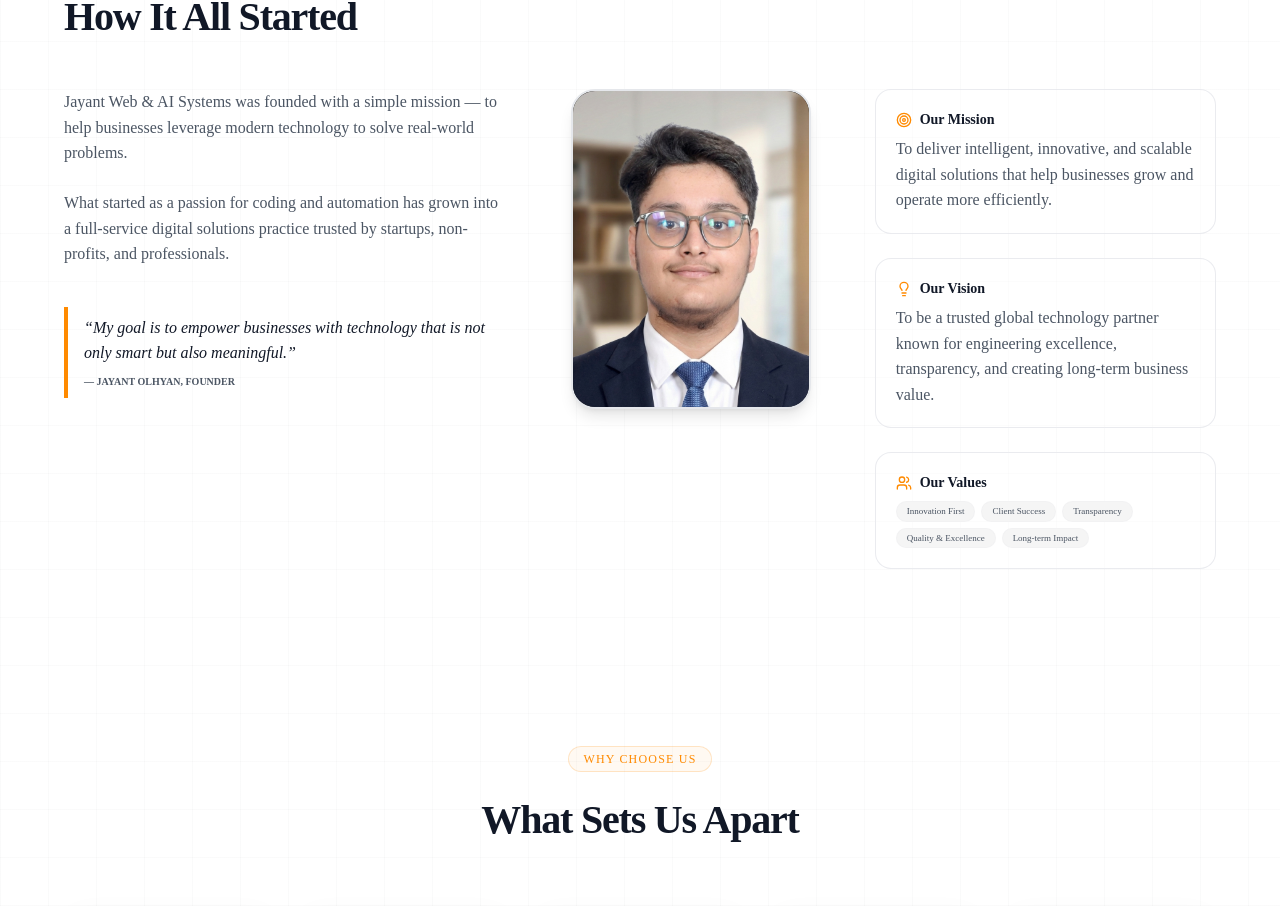
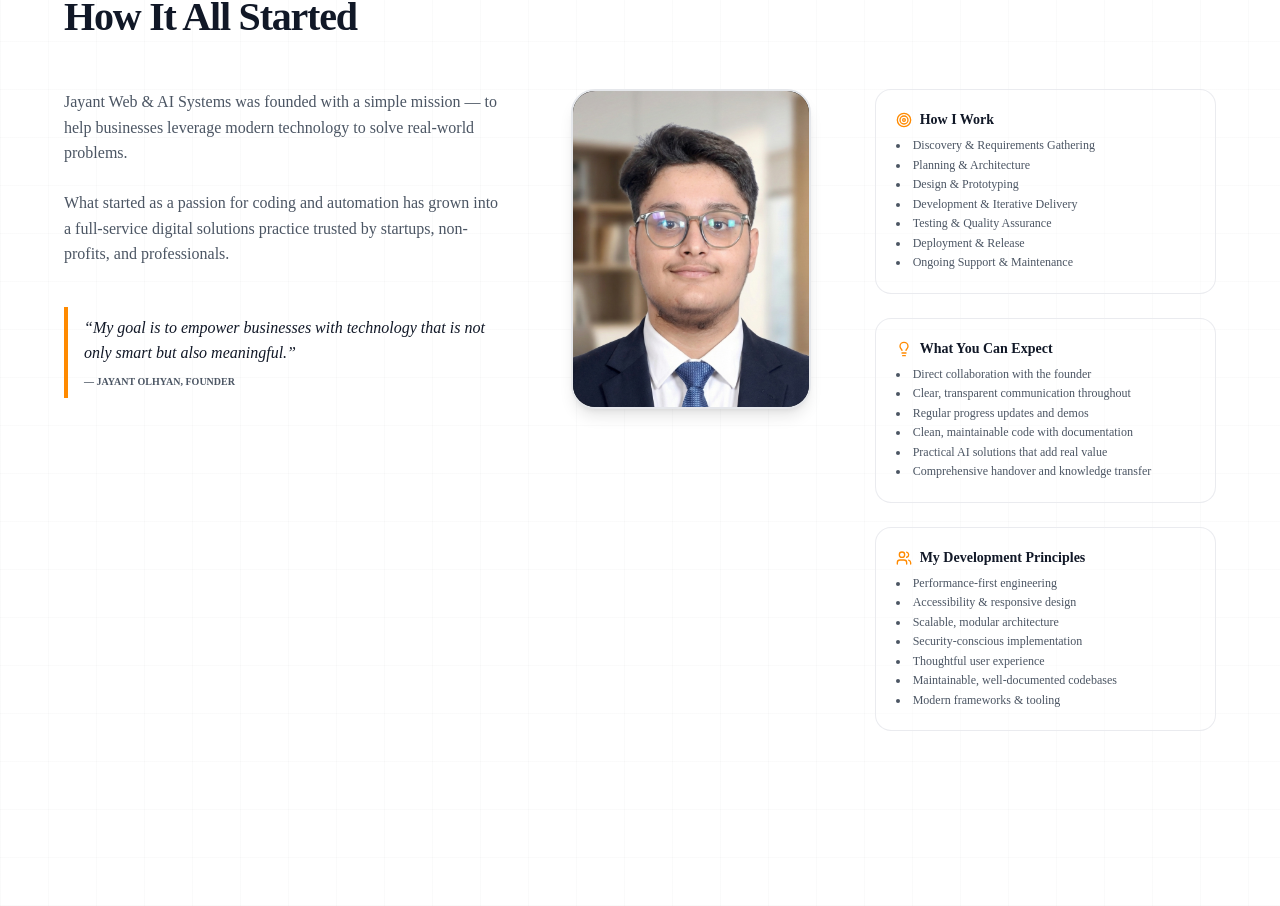
Before and after one commit to JayantOlhyan/Jayant-solutions, a Next.js app: page /about in a window 1280 px wide. Shown: the part 1031-1937 px from the top of the page. Built offline with nearby package versions, Linux system fonts and the light colour scheme.

Commit message:
Update mission statements and core values content

```diff
--- a/src/app/about/page.tsx
+++ b/src/app/about/page.tsx
@@ -193,35 +193,51 @@ export default function AboutPage() {
 
               {/* Right Column: Mission/Vision/Values */}
               <div className="lg:col-span-4 flex flex-col gap-6">
+                {/* How I Work */}
                 <div className="border border-border-custom/80 rounded-2xl p-5 bg-card-bg/40">
                   <h4 className="font-serif text-sm font-bold text-text-base mb-1.5 flex items-center gap-2">
-                    <Target className="size-4 text-primary" /> Our Mission
+                    <Target className="size-4 text-primary" /> How I Work
                   </h4>
-                  <p className="text-[11px] md:text-xs text-text-muted leading-relaxed">
-                    To deliver intelligent, innovative, and scalable digital solutions that help businesses grow and operate more efficiently.
-                  </p>
+                  <ul className="list-disc list-inside text-[11px] md:text-xs text-text-muted leading-relaxed">
+                    <li>Discovery & Requirements Gathering</li>
+                    <li>Planning & Architecture</li>
+                    <li>Design & Prototyping</li>
+                    <li>Development & Iterative Delivery</li>
+                    <li>Testing & Quality Assurance</li>
+                    <li>Deployment & Release</li>
+                    <li>Ongoing Support & Maintenance</li>
+                  </ul>
                 </div>
 
+                {/* What You Can Expect */}
                 <div className="border border-border-custom/80 rounded-2xl p-5 bg-card-bg/40">
                   <h4 className="font-serif text-sm font-bold text-text-base mb-1.5 flex items-center gap-2">
-                    <Lightbulb className="size-4 text-primary" /> Our Vision
+                    <Lightbulb className="size-4 text-primary" /> What You Can Expect
                   </h4>
-                  <p className="text-[11px] md:text-xs text-text-muted leading-relaxed">
-                    To be a trusted global technology partner known for engineering excellence, transparency, and creating long-term business value.
-                  </p>
+                  <ul className="list-disc list-inside text-[11px] md:text-xs text-text-muted leading-relaxed">
+                    <li>Direct collaboration with the founder</li>
+                    <li>Clear, transparent communication throughout</li>
+                    <li>Regular progress updates and demos</li>
+                    <li>Clean, maintainable code with documentation</li>
+                    <li>Practical AI solutions that add real value</li>
+                    <li>Comprehensive handover and knowledge transfer</li>
+                  </ul>
                 </div>
 
+                {/* My Development Principles */}
                 <div className="border border-border-custom/80 rounded-2xl p-5 bg-card-bg/40">
                   <h4 className="font-serif text-sm font-bold text-text-base mb-1.5 flex items-center gap-2">
-                    <Users className="size-4 text-primary" /> Our Values
+                    <Users className="size-4 text-primary" /> My Development Principles
                   </h4>
-                  <div className="flex flex-wrap gap-1.5 mt-2">
-                    {["Innovation First", "Client Success", "Transparency", "Quality & Excellence", "Long-term Impact"].map((v) => (
-                      <span key={v} className="text-[9px] font-mono text-text-muted bg-neutral-100 dark:bg-neutral-900 border border-border-custom/20 px-2.5 py-0.5 rounded-full">
-                        {v}
-                      </span>
-                    ))}
-                  </div>
+                  <ul className="list-disc list-inside text-[11px] md:text-xs text-text-muted leading-relaxed">
+                    <li>Performance‑first engineering</li>
+                    <li>Accessibility & responsive design</li>
+                    <li>Scalable, modular architecture</li>
+                    <li>Security‑conscious implementation</li>
+                    <li>Thoughtful user experience</li>
+                    <li>Maintainable, well‑documented codebases</li>
+                    <li>Modern frameworks & tooling</li>
+                  </ul>
                 </div>
               </div>
 
--- a/src/app/company/founder/page.tsx
+++ b/src/app/company/founder/page.tsx
@@ -156,22 +156,22 @@ export default function FounderPage() {
               <span className="font-mono text-[10px] md:text-xs tracking-widest uppercase text-primary border border-primary/20 bg-primary/5 px-3.5 py-1 rounded-full mb-4 inline-block">
                 WHAT DRIVES ME
               </span>
-              <h2 className="font-serif text-3xl md:text-5xl font-bold tracking-tight text-text-base mt-2">
-                Core Values & Beliefs
+
+              {/* My Development Principles */}
+              <h2 className="font-serif text-3xl md:text-5xl font-bold tracking-tight text-text-base mb-4">
+                My Development Principles
               </h2>
+              <ul className="list-disc list-inside text-[11px] md:text-xs text-text-muted leading-relaxed">
+                <li>Performance‑first engineering</li>
+                <li>Accessibility & responsive design</li>
+                <li>Scalable, modular architecture</li>
+                <li>Security‑conscious implementation</li>
+                <li>Thoughtful user experience</li>
+                <li>Maintainable, well‑documented codebases</li>
+                <li>Modern frameworks & tooling</li>
+              </ul>
             </div>
 
-            <div className="grid grid-cols-1 sm:grid-cols-4 gap-6">
-              {values.map((val, idx) => (
-                <div key={idx} className="hog-card rounded-2xl p-5 border border-border-custom bg-card-bg/40 flex flex-col gap-3 text-left">
-                  <div className="size-9 rounded-full border border-border-custom bg-card-bg flex items-center justify-center">
-                    {val.icon}
-                  </div>
-                  <h5 className="font-serif text-xs md:text-sm font-bold text-text-base leading-snug">{val.title}</h5>
-                  <p className="text-[10px] md:text-xs text-text-muted leading-relaxed">{val.desc}</p>
-                </div>
-              ))}
-            </div>
           </section>
 
           {/* Milestones timeline */}
--- a/src/components/Testimonials.tsx
+++ b/src/components/Testimonials.tsx
@@ -1,82 +1,8 @@
 "use client";
 
 import React from "react";
-import { Star } from "lucide-react";
-import { motion } from "framer-motion";
 
 export default function Testimonials() {
-  const reviews = [
-    {
-      stars: 5,
-      text: "Jayant and his team delivered a brilliant AI solution that exceeded our expectations. Highly professional, communicative, and talented.",
-      author: "Dr. Vivek Sharma",
-      role: "Founder, Healthkinator",
-      avatar: "https://images.unsplash.com/photo-1472099645785-5658abf4ff4e?auto=format&fit=facearea&facepad=2&w=256&h=256&q=80",
-    },
-    {
-      stars: 5,
-      text: "The automation they built for us saved hundreds of hours every month. The impact on our productivity has been incredible.",
-      author: "Priya Mehta",
-      role: "CEO, WeAct",
-      avatar: "https://images.unsplash.com/photo-1534528741775-53994a69daeb?auto=format&fit=facearea&facepad=2&w=256&h=256&q=80",
-    },
-    {
-      stars: 5,
-      text: "Clean code, on-time delivery, and excellent support. Jayant Web & AI Systems is now our go-to tech partner.",
-      author: "Rohit Verma",
-      role: "CTO, KhelClan",
-      avatar: "https://images.unsplash.com/photo-1507003211169-0a1dd7228f2d?auto=format&fit=facearea&facepad=2&w=256&h=256&q=80",
-    },
-  ];
-
-  return (
-    <div className="w-full">
-      <div className="text-center max-w-2xl mx-auto mb-16">
-        <span className="font-mono text-[10px] md:text-xs tracking-widest uppercase text-primary border border-primary/20 bg-primary/5 px-3.5 py-1 rounded-full mb-4 inline-block">
-          CLIENTS LOVE WORKING WITH US
-        </span>
-        <h2 className="font-serif text-3xl md:text-5xl font-bold tracking-tight text-text-base mt-2">
-          What Our Clients Say
-        </h2>
-      </div>
-
-      <div className="grid grid-cols-1 md:grid-cols-3 gap-8">
-        {reviews.map((rev, idx) => (
-          <div
-            key={idx}
-            className="hog-card rounded-3xl p-6 md:p-8 bg-card-bg/60 backdrop-blur-sm flex flex-col justify-between"
-          >
-            <div>
-              {/* Stars */}
-              <div className="flex items-center gap-1 mb-4">
-                {[...Array(rev.stars)].map((_, i) => (
-                  <Star key={i} className="size-4 fill-primary text-primary" />
-                ))}
-              </div>
-              <p className="text-xs md:text-sm text-text-muted italic leading-relaxed mb-6">
-                &ldquo;{rev.text}&rdquo;
-              </p>
-            </div>
-
-            {/* Author */}
-            <div className="flex items-center gap-3 border-t border-border-custom/30 pt-4">
-              <img
-                src={rev.avatar}
-                alt={rev.author}
-                className="size-10 rounded-full border border-border-custom object-cover"
-              />
-              <div className="flex flex-col">
-                <span className="font-serif text-xs md:text-sm font-bold text-text-base leading-none">
-                  {rev.author}
-                </span>
-                <span className="text-[10px] text-text-muted mt-1 uppercase font-semibold tracking-wider">
-                  {rev.role}
-                </span>
-              </div>
-            </div>
-          </div>
-        ))}
-      </div>
-    </div>
-  );
+  // No verified testimonials are available for display.
+  return null;
 }
```
